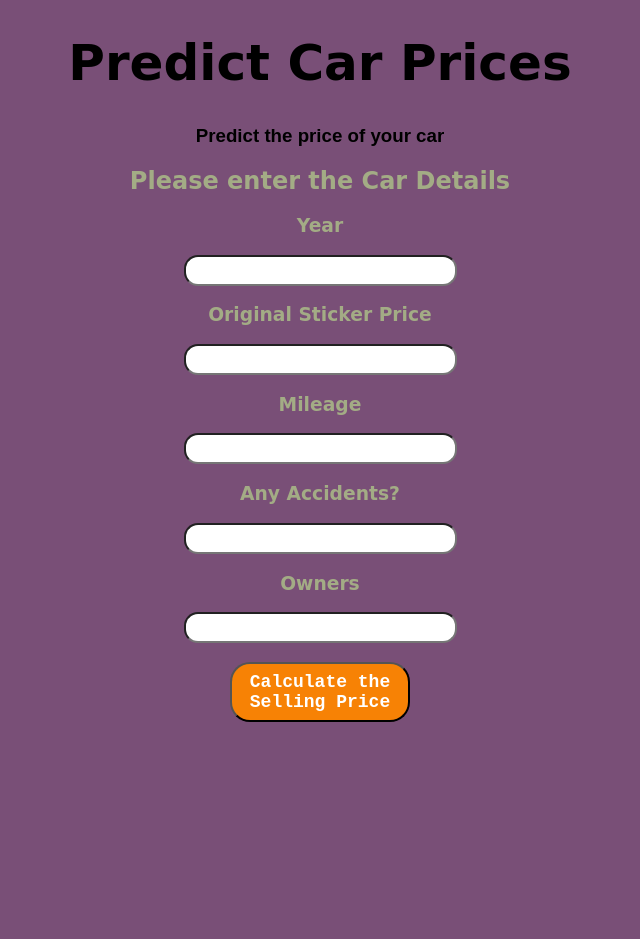
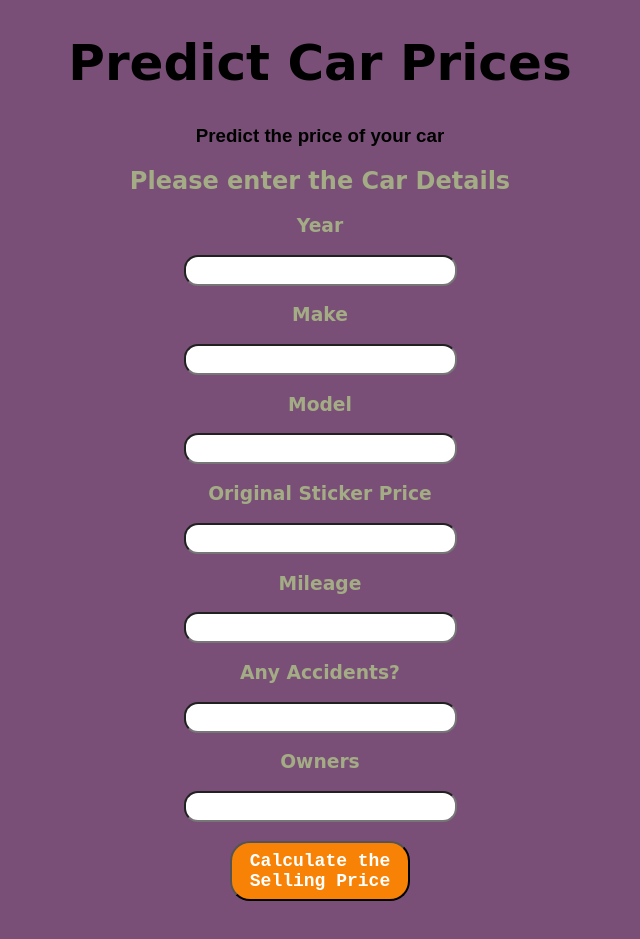
Before and after one commit to cmpe255-orion/car-price-prediction, a Flask app: page / in a window 1280 px wide. Shown: the whole page, without its empty margins (320-960 px from the left). Before the commit the page ends 722 px from the top, so only its background shows below. Run offline with Flask 2, Linux system fonts and the light colour scheme; parts of the project's set-up code (start-up, migrations or seed data) failed here and were passed over.

Commit message:
Add back make and model

```diff
--- a/templates/index.html
+++ b/templates/index.html
@@ -48,6 +48,10 @@
             <h2>Please enter the Car Details</h2>
             <h3>Year</h3>
             <input id="first" name="year" type="number ">
+            <h3>Make</h3>
+            <input id="first" name="make">
+            <h3>Model</h3>
+            <input id="first" name="model">
             <h3>Original Sticker Price</h3><input id="second" name="original_price" required="required">
             <h3>Mileage</h3><input id="third" name="mileage" required="required">
             <h3>Any Accidents?</h3><input id="third" name="accidents" required="required">
```
